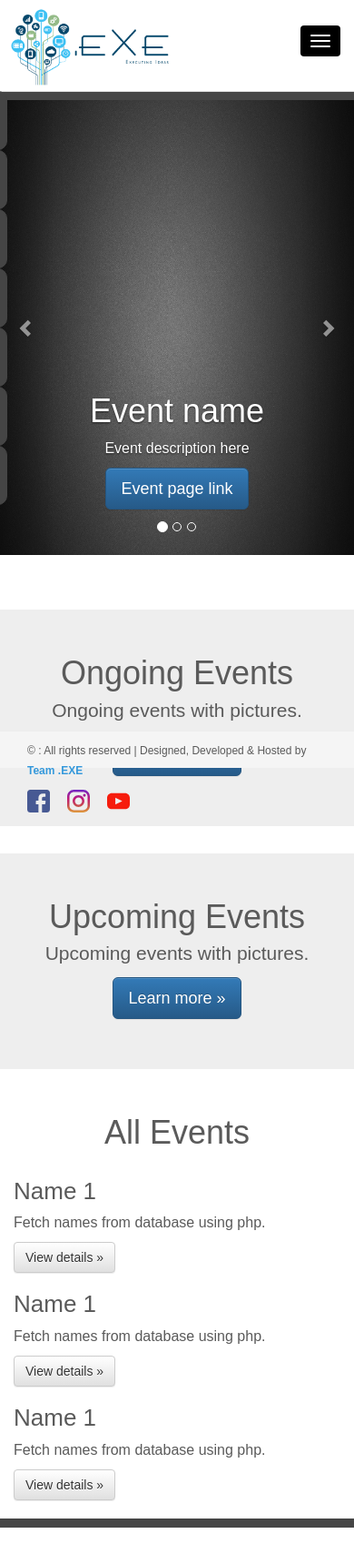
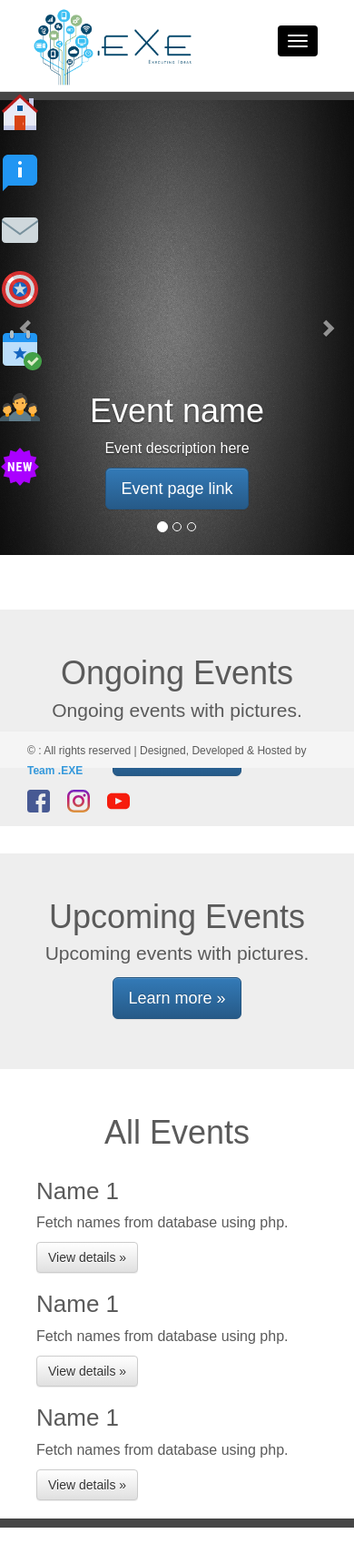
Before and after one commit to Teamexe/Team-exe-website-NEW-2017, a PHP site: page /exe/ in a window 390 px wide. Shown: the whole page at 91% size. Run offline with PHP 8.4, Linux system fonts and the light colour scheme; the visitor is signed in with stand-in values (Sample User, id 1); data that the repository does not hold is empty; a stand-in replaces the project's code that opens the database connection; some libraries are stand-ins or nearby versions.

Commit message:
responsiveness - max-width:768

```diff
--- a/css/style.css
+++ b/css/style.css
@@ -120,23 +120,23 @@ ul#navigation {
     position: fixed;
     margin: 0px;
     padding: 0px;
-    top: 100px;
-    left: 0px;
+    top: 90px;
+    left: 60px;
     list-style: none;
     z-index:9999;
 }
-ul#navigation li {
-    width: 90px;
-}
+
 ul#navigation li a {
     display: block;
     margin-left: -2px;
     width: 93px;
     height: 65px;
-    background-color: #454545;
+    /* background-color: #454545; */
+    background-color: transparent;
     background-repeat:no-repeat;
     background-position:center center;
-    border:1px solid #454545;
+    /* border:1px solid #454545; */
+    border-color: transparent;
     -moz-border-radius:0px 10px 10px 0px;
     -webkit-border-bottom-right-radius: 10px;
     -webkit-border-top-right-radius: 10px;
@@ -147,6 +147,10 @@ ul#navigation li a {
     */
     opacity: 1;
     filter:progid:DXImageTransform.Microsoft.Alpha(opacity=70);
+}
+.container{
+  padding-left: 40px;
+  padding-right: 40px;
 }
 }
 
```
